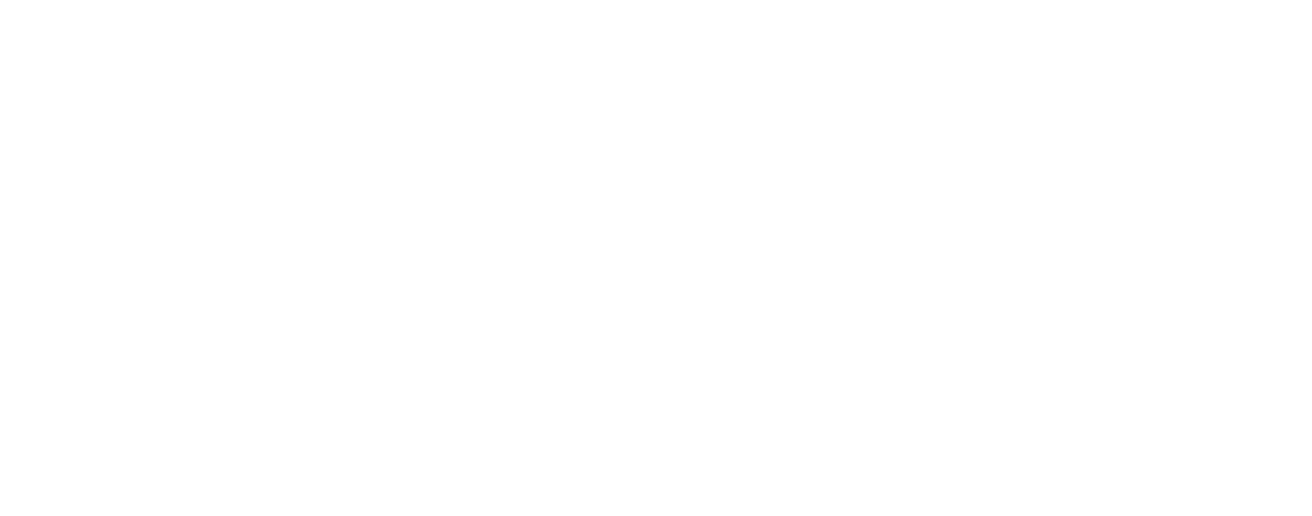
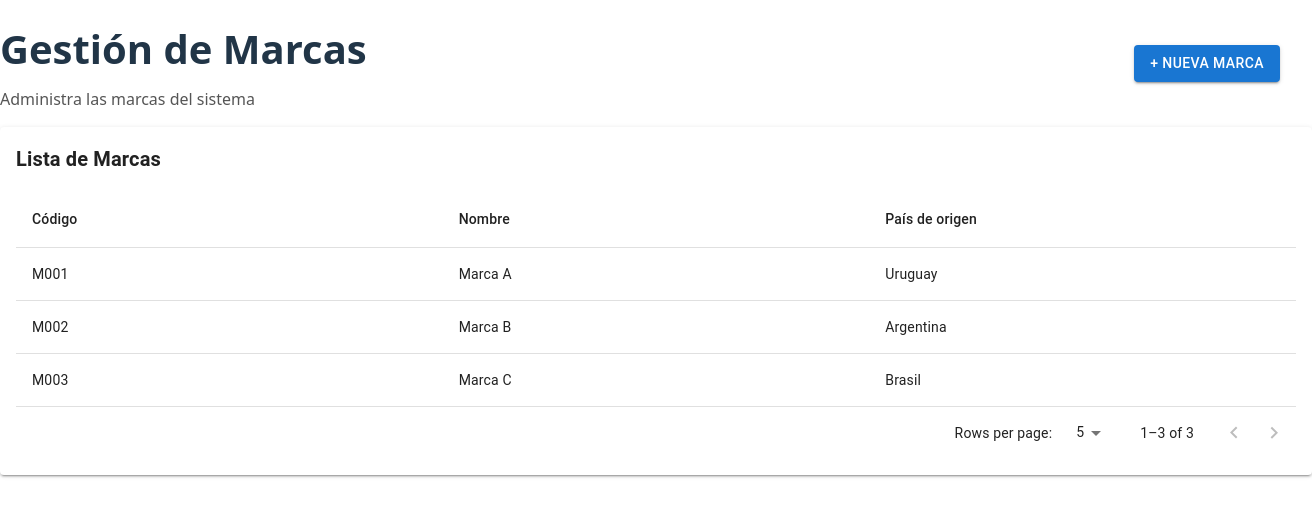
Before and after one commit to Matias-Clavijo/retoJulio2025, a React (Vite) app: page /brands in a window 1280 px wide. Before the commit this address had no page. Shown: the top 516 px of the page, 1312 px wide, since content can reach past the window. Built offline with nearby package versions, Linux system fonts and the light colour scheme.

Commit message:
Agregué pagina marca

```diff
--- a/src/App.jsx
+++ b/src/App.jsx
@@ -4,6 +4,7 @@
 import Login from './pages/Login';
 import Signup from "./pages/Signup";
 import Category from './pages/Category';
+import Brand from './pages/Brand';
 
 export default function App() {
   return (
@@ -14,6 +15,7 @@
         <Route path="/login" element={<Login />} />
         <Route path="/signup" element={<Signup />} />
         <Route path="/category" element={<Category />} />
+        <Route path="/brands" element={<Brand />} />
       </Routes>
     </BrowserRouter>
   );
--- /dev/null
+++ b/src/pages/Brand.jsx
@@ -0,0 +1,51 @@
+import React from "react";
+import TitleHeader from "../components/common/TitelHeader";
+import CommonTable from "../components/common/Table";
+import Button from "@mui/material/Button";
+import AgregarMarca from "../components/Agregarmarca";
+
+
+export default function Brand() {
+    const [openAgregarMarca, setOpenAgregarMarca] = React.useState(false);
+
+    const columns = [
+    { id: "codigo", label: "Código", minWidth: 100, align: "left" },
+    { id: "nombre", label: "Nombre", minWidth: 100, align: "left" },
+    { id: "pais", label: "País de origen", minWidth: 100, align: "left" }
+  ];
+
+  const rows = [
+    { id: 1, codigo: "M001", nombre: "Marca A", pais: "Uruguay" },
+    { id: 2, codigo: "M002", nombre: "Marca B", pais: "Argentina" },
+    { id: 3, codigo: "M003", nombre: "Marca C", pais: "Brasil" }
+  ];
+
+  return (
+    <>
+      <AgregarMarca
+        open={openAgregarMarca}
+        onClose={() => setOpenAgregarMarca(false)}
+      />
+
+      <TitleHeader
+        title="Gestión de Marcas"
+        description="Administra las marcas del sistema"
+        button={
+        <Button
+            variant="contained"
+            onClick={() => setOpenAgregarMarca(true)}
+        >
+            + NUEVA MARCA
+        </Button>
+        }
+      />
+      <CommonTable
+        title="Lista de Marcas"
+        columns={columns}
+        rows={rows}
+        defaultRowsPerPage={5}
+        rowsPerPageOptions={[5, 10, 25]}
+      />
+    </>
+  );
+}
```
